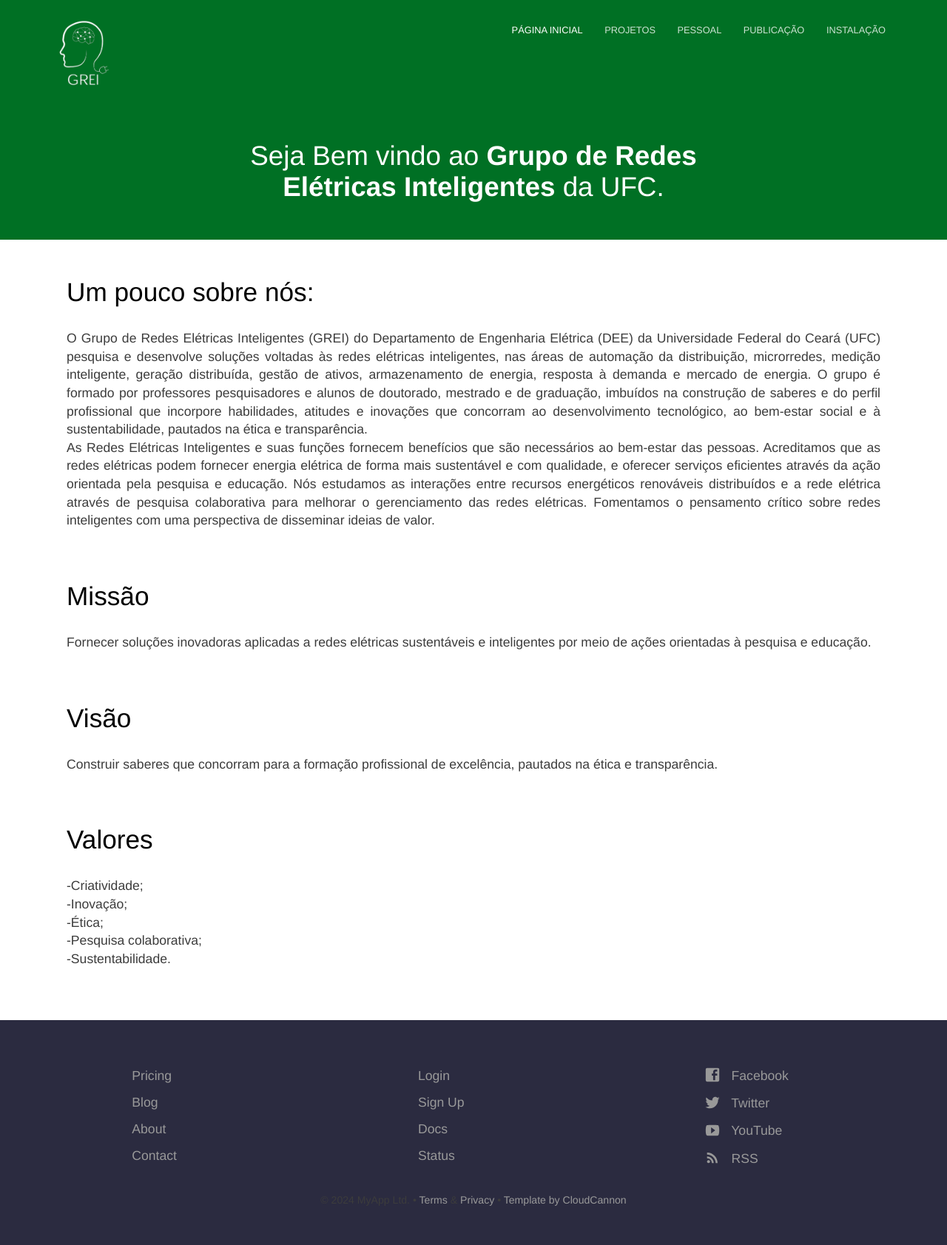
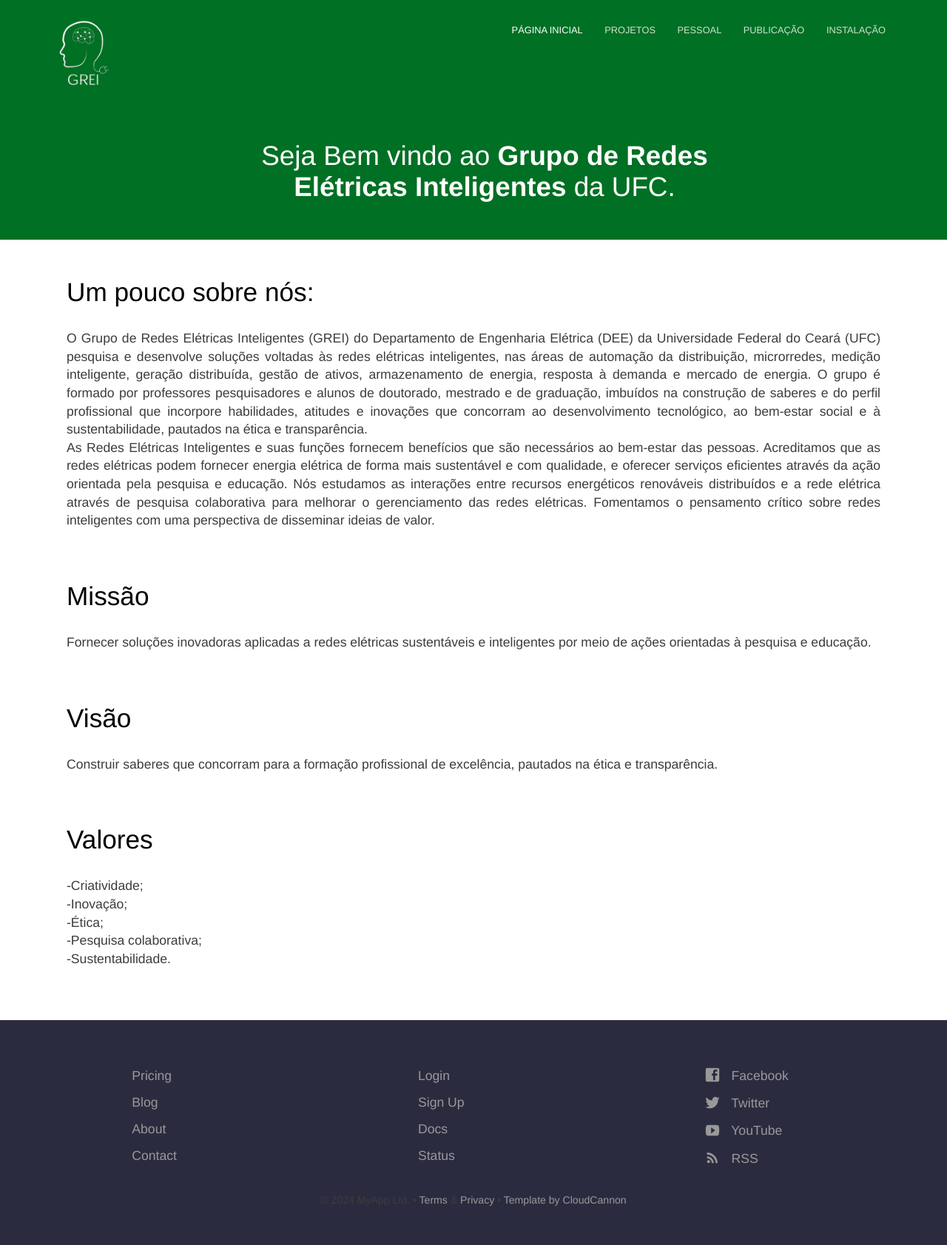
Before and after one commit to Gabriell89222/Gabriell89222.github.io, a Jekyll site: the page built from index.html, in a window 1280 px wide. Shown: the whole page at 74% size. Built offline with Jekyll 4.4.1, drawn with Linux system fonts in a browser that asks for light colours.

Commit message:
Atualização posição do topico v-1.4

```diff
--- a/_sass/layout.scss
+++ b/_sass/layout.scss
@@ -7,7 +7,9 @@
 .text-container {
 	max-width: 750px;
 }
-
+.text-container h1.editable {
+	padding: 0 0 0 30px;
+}
 .container {
 	max-width: 1140px;
 
```
